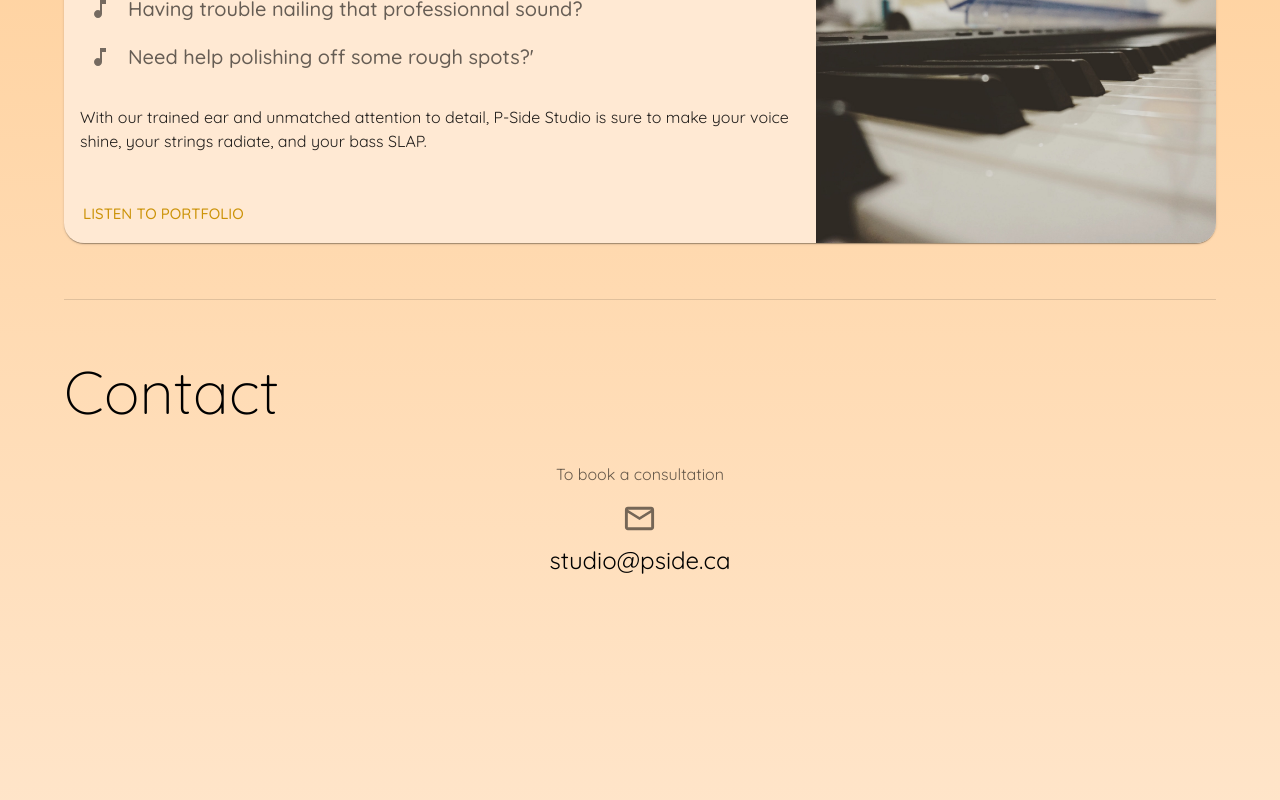
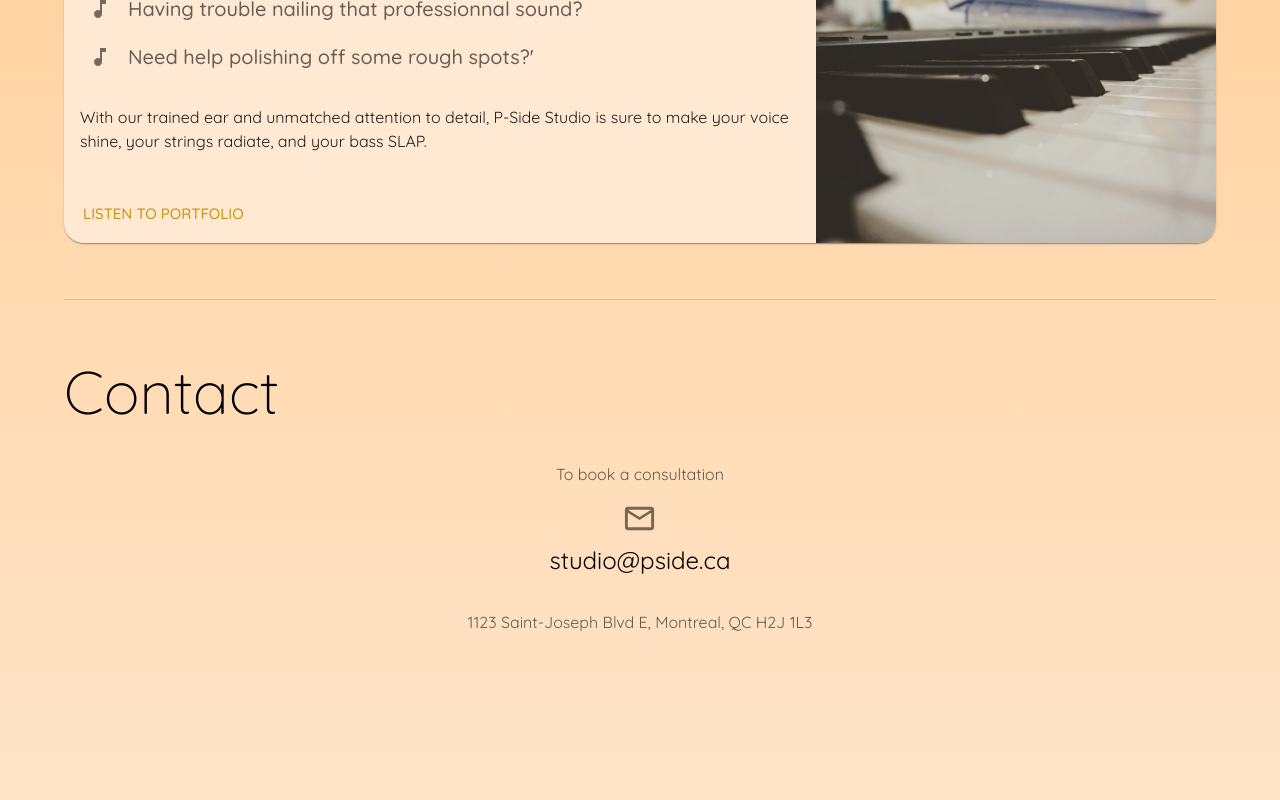
Before and after one commit to P-Side-Studio/p-side-studio.github.io, a React (Create React App) app: page /#/home in a window 1280 px wide. Shown: the part 2308-3108 px from the top of the page. Built offline with nearby package versions, Linux system fonts and the light colour scheme.

Commit message:
Add adress

```diff
--- a/src/i18n/locales/en/translations.json
+++ b/src/i18n/locales/en/translations.json
@@ -21,6 +21,7 @@
 
     "contact": "Contact",
     "contact-consultation": "To book a consultation",
+    "contact-address": "1123 Saint-Joseph Blvd E, Montreal, QC H2J 1L3",
 
     "portfolio-tooltip": "Listen to portfolio",
     "facebook-tooltip": "Follow on Facebook",
--- a/src/i18n/locales/fr/translations.json
+++ b/src/i18n/locales/fr/translations.json
@@ -21,6 +21,7 @@
 
     "contact": "Contact",
     "contact-consultation": "Pour céduler une consultation",
+    "contact-address": "1123 Blvd Saint-Joseph E, Montréal, QC H2J 1L3",
 
     "portfolio-tooltip": "Écouter le portfolio",
     "facebook-tooltip": "Suivre sur Facebook",
--- a/src/pages/Contact.tsx
+++ b/src/pages/Contact.tsx
@@ -15,8 +15,11 @@ export function Contact() {
         <IconButton href={"mailto:" + contactEmail}>
           <MailOutlineIcon fontSize="large" />
         </IconButton>
-        <Typography gutterBottom variant="h5" component="div">
+        <Typography mb={4} gutterBottom variant="h5" component="div">
           {contactEmail}
+        </Typography>
+        <Typography gutterBottom variant="subtitle1" color="text.secondary" component="div">
+          {t("contact-address")}
         </Typography>
       </Box>
     </Container>
```
